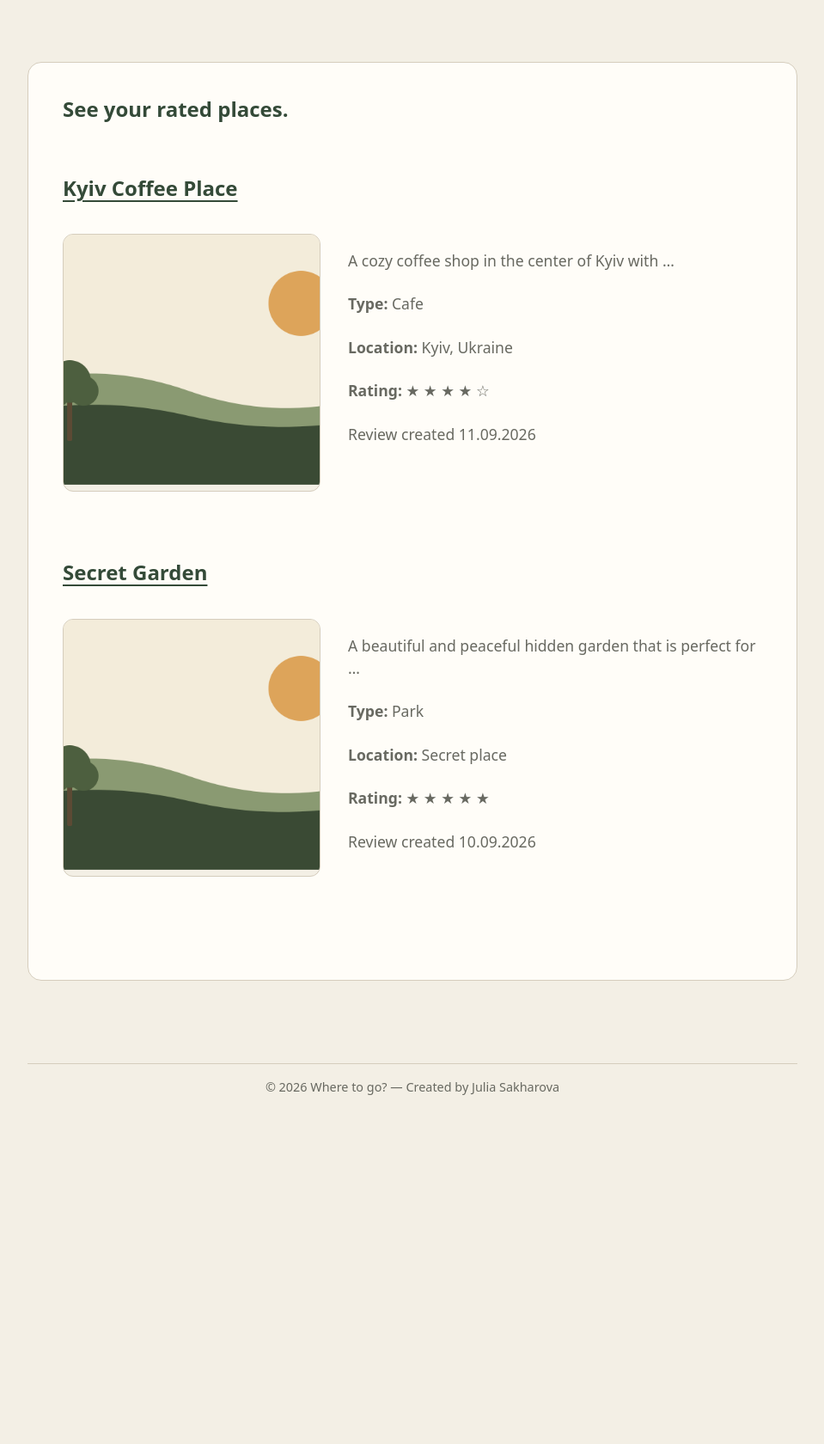
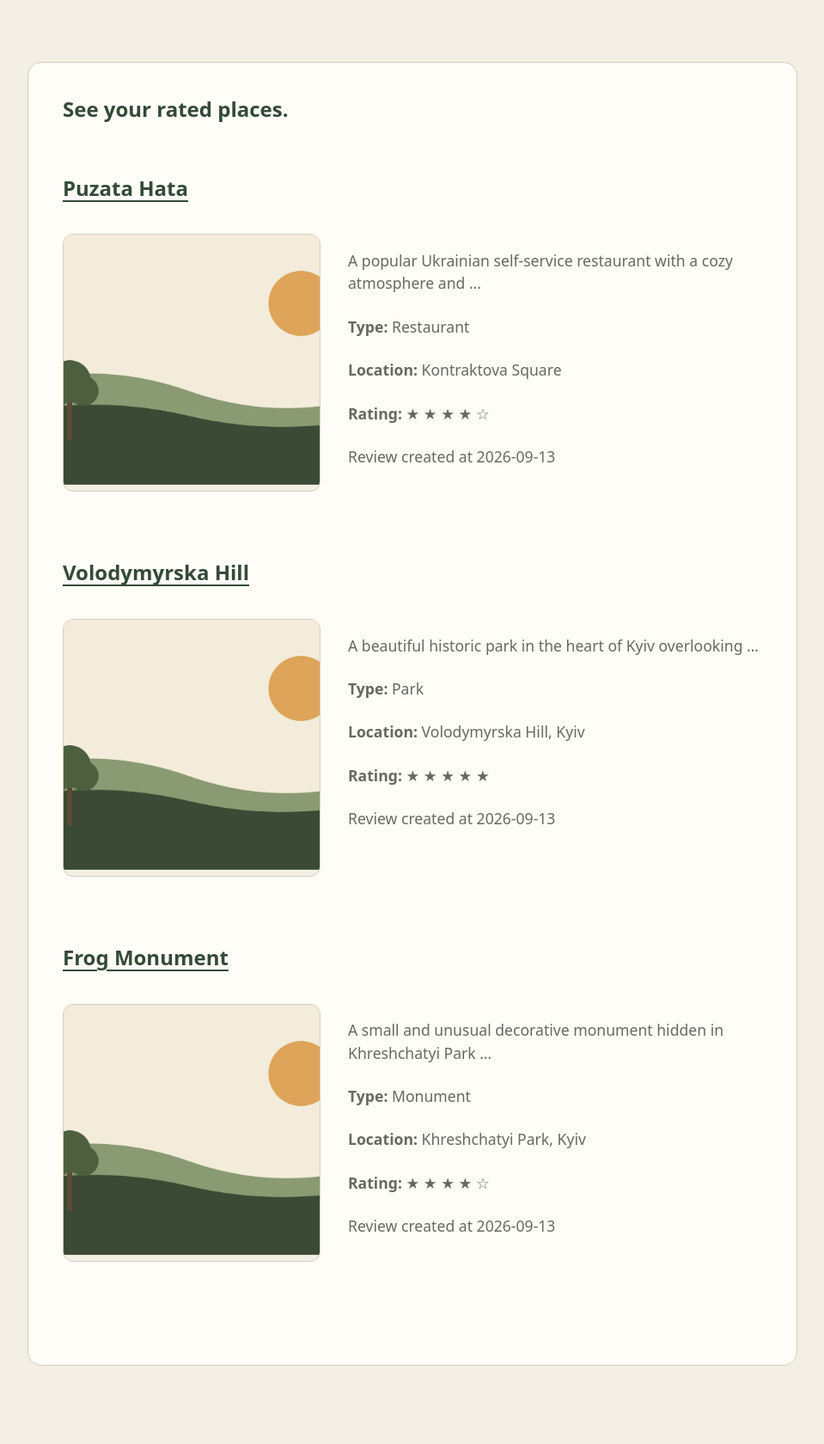
Before and after one commit to Juli-s07/where-to-go, a Django app: page /places/ in a window 1280 px wide. Shown: the part 91-1771 px from the top of the page at 86% size, without its empty margins (160-1119 px from the left). Before the commit the page ends 1365 px from the top, so only its background shows below. Run offline with Django 5.2, Linux system fonts and the light colour scheme.

Commit message:
feat: add default places and allow users to add their own

```diff
--- /dev/null
+++ b/places/default_places.py
@@ -0,0 +1,31 @@
+from datetime import date
+
+DEFAULT_PLACES = [
+    {
+        "id": "default_1",
+        "name": "Puzata Hata",
+        "description": "A popular Ukrainian self-service restaurant with a cozy atmosphere and a wide selection of traditional homemade dishes. It is a convenient place to have a quick and affordable lunch, meet friends, or enjoy a hearty meal in a relaxed setting.",
+        "type": "Restaurant",
+        "location": "Kontraktova Square",
+        "rating": 4,
+        "created_at": "2026-09-13",
+    },
+    {
+        "id": "default_2",
+        "name": "Volodymyrska Hill",
+        "description": "A beautiful historic park in the heart of Kyiv overlooking the Dnipro River. It is a peaceful place for a walk, with green paths, scenic views, and plenty of benches to relax. The park is especially beautiful at sunset and is a great place to enjoy the city atmosphere.",
+        "type": "Park",
+        "location": "Volodymyrska Hill, Kyiv",
+        "rating": 5,
+        "created_at": "2026-09-13",
+    },
+    {
+        "id": "default_3",
+        "name": "Frog Monument",
+        "description": "A small and unusual decorative monument hidden in Khreshchatyi Park in the center of Kyiv. The frog sculpture adds a playful touch to the peaceful park atmosphere and makes for a fun little discovery while walking around the area.",
+        "type": "Monument",
+        "location": "Khreshchatyi Park, Kyiv",
+        "rating": 4,
+        "created_at": "2026-09-13",
+    }
+]
--- a/places/templates/places/place_content.html
+++ b/places/templates/places/place_content.html
@@ -46,7 +46,7 @@
                 {% endfor %}
             </p>
             <p>
-                Review created {{ place.created_at|date:"d.m.Y" }}
+                Review created at {{ place.created_at }}
             </p>
         </div>
     </div>
--- a/places/urls.py
+++ b/places/urls.py
@@ -7,5 +7,5 @@ urlpatterns = [
     path("", views.home, name="home"),
     path("places/", views.places, name="places"),
     path("add/", views.add_place, name="add_place"),
-    path("place/<int:place_id>/", views.place_full, name="place_full"),
+    path("place/<str:place_id>/", views.place_full, name="place_full"),
 ]
--- a/places/views.py
+++ b/places/views.py
@@ -1,49 +1,49 @@
-from django.shortcuts import render
+from django.http import Http404
+from django.shortcuts import render, redirect
 from datetime import date
+from .default_places import DEFAULT_PLACES
 
 def home(request):
     return render(request, 'places/home.html')
 
-def get_places(request):
-    if 'places' not in request.session:
-        request.session['places'] = []
-    return request.session['places']
+def get_user_places(request):
+    return request.session.get('places', [])
+
+def get_all_places(request):
+    return DEFAULT_PLACES + get_user_places(request)
 
 def places(request):
-    places = [
-        {
-            "id": 1,
-            "name": "Kyiv Coffee Place",
-            "description": "A cozy coffee shop in the center of Kyiv with a warm atmosphere, comfortable seats, and freshly brewed coffee. It is a nice place to meet friends, read a book, or spend a quiet afternoon. The interior is simple and welcoming, and the place is especially pleasant on rainy days.",
-            "type": "Cafe",
-            "location": "Kyiv, Ukraine",
-            "rating": 4,
-            "created_at": date(2026, 9, 11),
-        },
-        {
-            "id": 2,
-            "name": "Secret Garden",
-            "description": "A beautiful and peaceful hidden garden that is perfect for walking, relaxing, and taking a break from the busy city. There are lots of trees and flowers, and the quiet atmosphere makes it a great place to spend time alone or have a calm conversation with a friend. It feels like a small secret escape from the city.",
-            "type": "Park",
-            "location": None,
-            "rating": 5,
-            "created_at": date(2026, 9, 10),
-        },
-    ]
+    places = get_all_places(request)
     return render(request, "places/places.html", {"places": places})
 
+def add_place_to_session(request, place_data):
+    user_places = get_user_places()
+    place_data["id"] = f"user-{len(user_places)}"
+    place_data["created_at"] = str(date.today())
+    user_places.append(place_data)
+    request.session['places'] = user_places
+
 def add_place(request):
-    return render(request, 'places/add_place.html')
+    if request.method == "POST":
+        place_data = {
+            "name": request.POST.get("name"),
+            "description": request.POST.get("description"),
+            "type": request.POST.get("type"),
+            "location": request.POST.get("location"),
+            "rating": int(request.POST.get("rating"))
+        }
+        add_place_to_session(request, place_data)
+        return redirect("places:places")
+    else:
+        return render(request, "places/add_place.html")
 
 def place_full(request, place_id):
-    place = {
-        "id": place_id,
-        "name": "Kyiv Coffee Place",
-        "description": "A cozy coffee shop in the center of Kyiv with a warm atmosphere, comfortable seats, and freshly brewed coffee. It is a nice place to meet friends, read a book, or spend a quiet afternoon. The interior is simple and welcoming, and the place is especially pleasant on rainy days.",
-        "type": "Cafe",
-        "location": "Kyiv, Ukraine",
-        "rating": 4,
-        "created_at": date(2026, 9, 11),
-    }
-
+    places = get_all_places(request)
+    place = None
+    for p in places:
+        if p["id"] == place_id:
+            place = p
+            break
+    if place is None:
+        raise Http404
     return render(request, "places/place_full.html", {"place": place})
```
